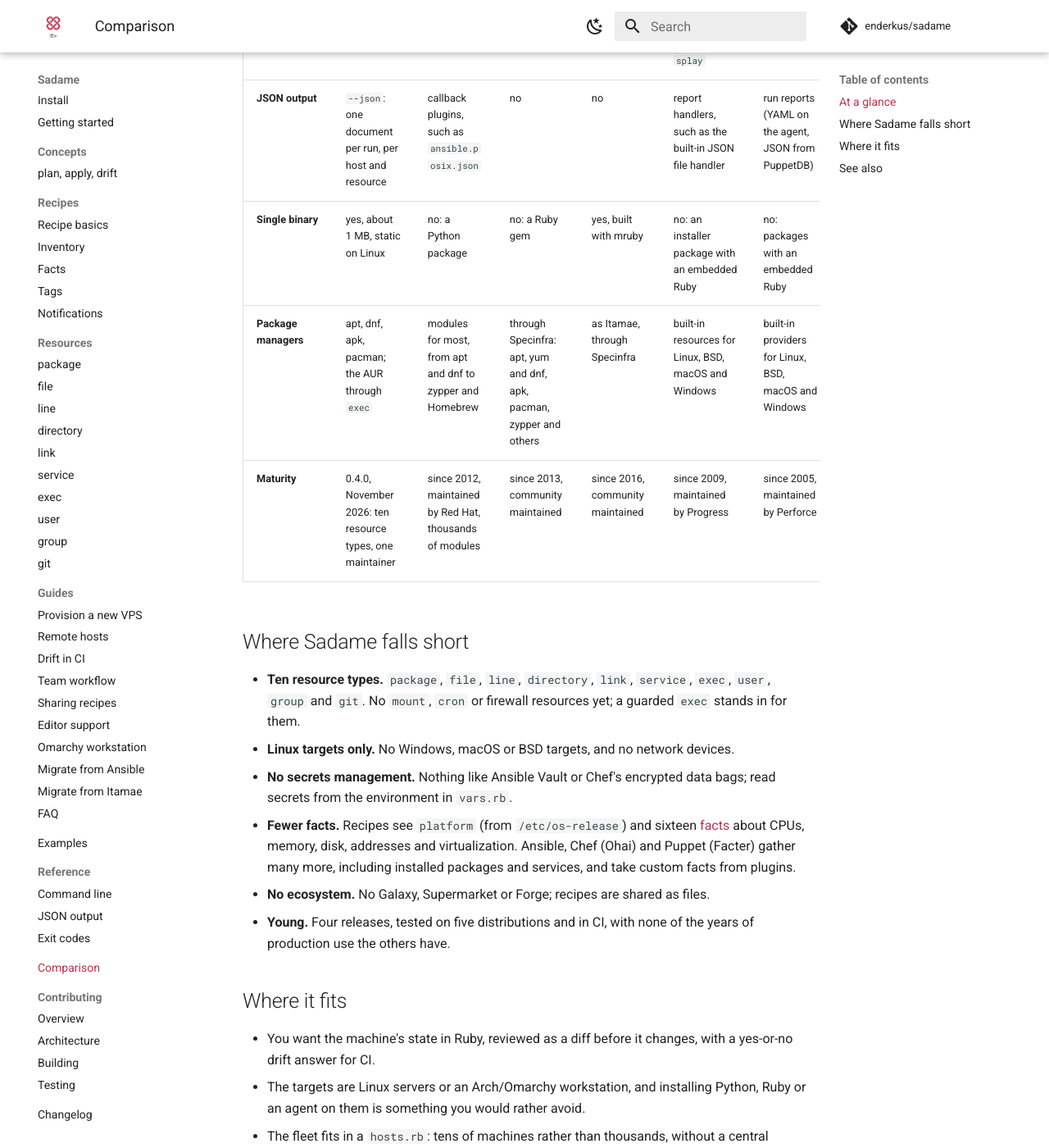
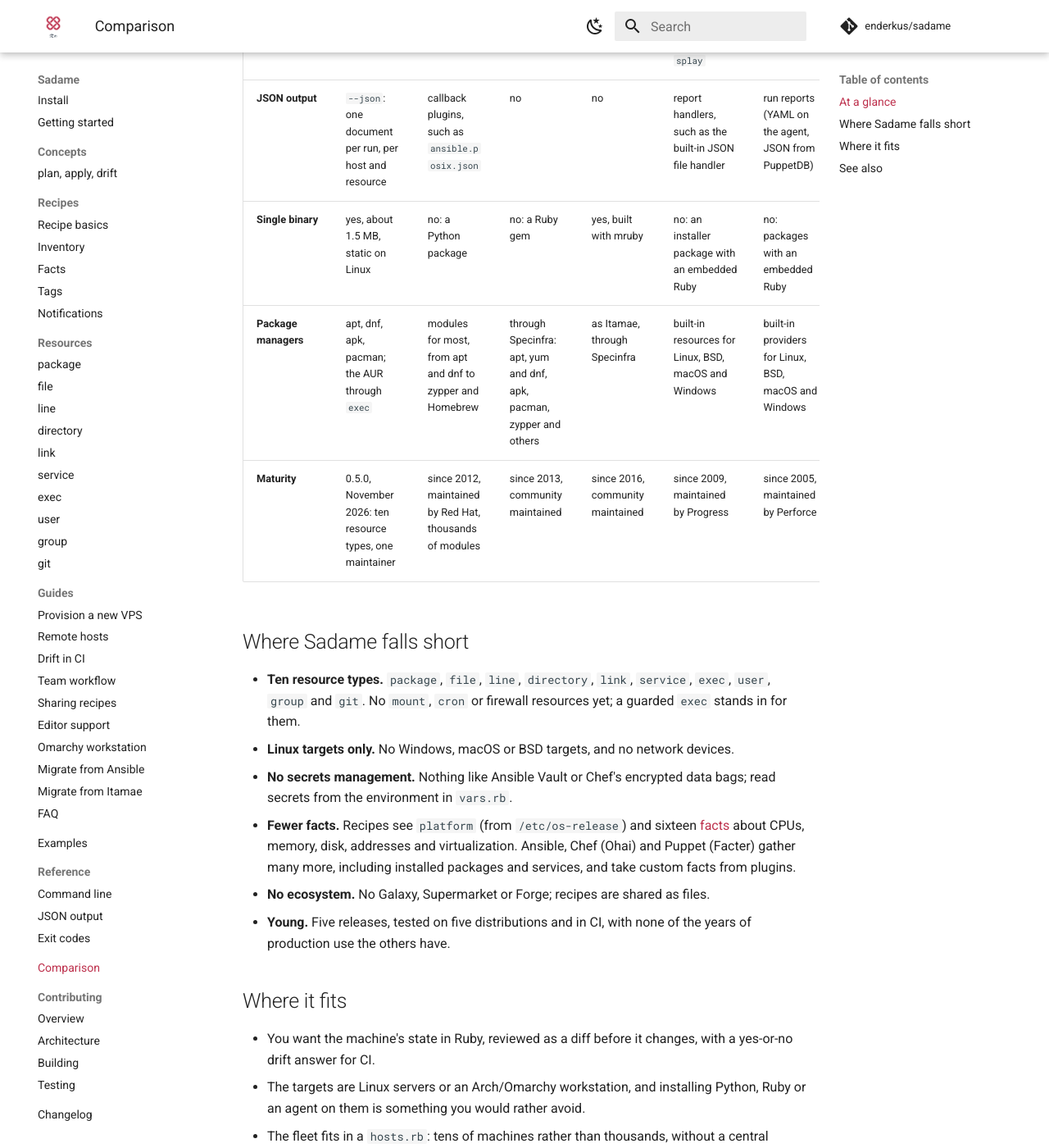
Before and after one commit to amassivus/sadame, an MkDocs documentation site: the page built from docs/comparison.md, in a window 1280 px wide and 1400 px high, scrolled down 1664 px. Shown: the whole window at 82% size. Built offline with MkDocs 1.6.1 and Material for MkDocs 9.7.7, drawn with Linux system fonts in a browser that asks for light colours; comment, search, counter and statistics services are not loaded.

Commit message:
docs: say the binary is about 1.5 MB, which it now is

```diff
--- a/docs/comparison.md
+++ b/docs/comparison.md
@@ -19,9 +19,9 @@ add-ons can do more.
 | **Drift detection** | `sadame drift`: exit status `1` when a host differs | no dedicated command; `--check` reports what would change | no dedicated command; `--detailed-exitcode` exits `2` when resources changed | no | no dedicated command; scheduled runs correct drift | scheduled runs correct drift and mark it as a corrective change in their reports |
 | **Rolling changes** | `--serial N` or `N%`: batches, stopping after a failed one | `serial:`, with `max_fail_percentage` | no; one host per `itamae ssh` run | no | no built-in; each client runs on its own schedule, optionally delayed by a random `splay` | no built-in; agents run on their own schedules, optionally with `splay` |
 | **JSON output** | `--json`: one document per run, per host and resource | callback plugins, such as `ansible.posix.json` | no | no | report handlers, such as the built-in JSON file handler | run reports (YAML on the agent, JSON from PuppetDB) |
-| **Single binary** | yes, about 1 MB, static on Linux | no: a Python package | no: a Ruby gem | yes, built with mruby | no: an installer package with an embedded Ruby | no: packages with an embedded Ruby |
+| **Single binary** | yes, about 1.5 MB, static on Linux | no: a Python package | no: a Ruby gem | yes, built with mruby | no: an installer package with an embedded Ruby | no: packages with an embedded Ruby |
 | **Package managers** | apt, dnf, apk, pacman; the AUR through `exec` | modules for most, from apt and dnf to zypper and Homebrew | through Specinfra: apt, yum and dnf, apk, pacman, zypper and others | as Itamae, through Specinfra | built-in resources for Linux, BSD, macOS and Windows | built-in providers for Linux, BSD, macOS and Windows |
-| **Maturity** | 0.4.0, November 2026: ten resource types, one maintainer | since 2012, maintained by Red Hat, thousands of modules | since 2013, community maintained | since 2016, community maintained | since 2009, maintained by Progress | since 2005, maintained by Perforce |
+| **Maturity** | 0.5.0, November 2026: ten resource types, one maintainer | since 2012, maintained by Red Hat, thousands of modules | since 2013, community maintained | since 2016, community maintained | since 2009, maintained by Progress | since 2005, maintained by Perforce |
 
 ## Where Sadame falls short
 
@@ -39,7 +39,7 @@ add-ons can do more.
   from plugins.
 - **No ecosystem.** No Galaxy, Supermarket or Forge; recipes are shared
   as files.
-- **Young.** Four releases, tested on five distributions and in CI, with
+- **Young.** Five releases, tested on five distributions and in CI, with
   none of the years of production use the others have.
 
 ## Where it fits
```
Also changed, not shown: README.md (+2 -2 lines), docs/index.md (+1 -1 lines).
